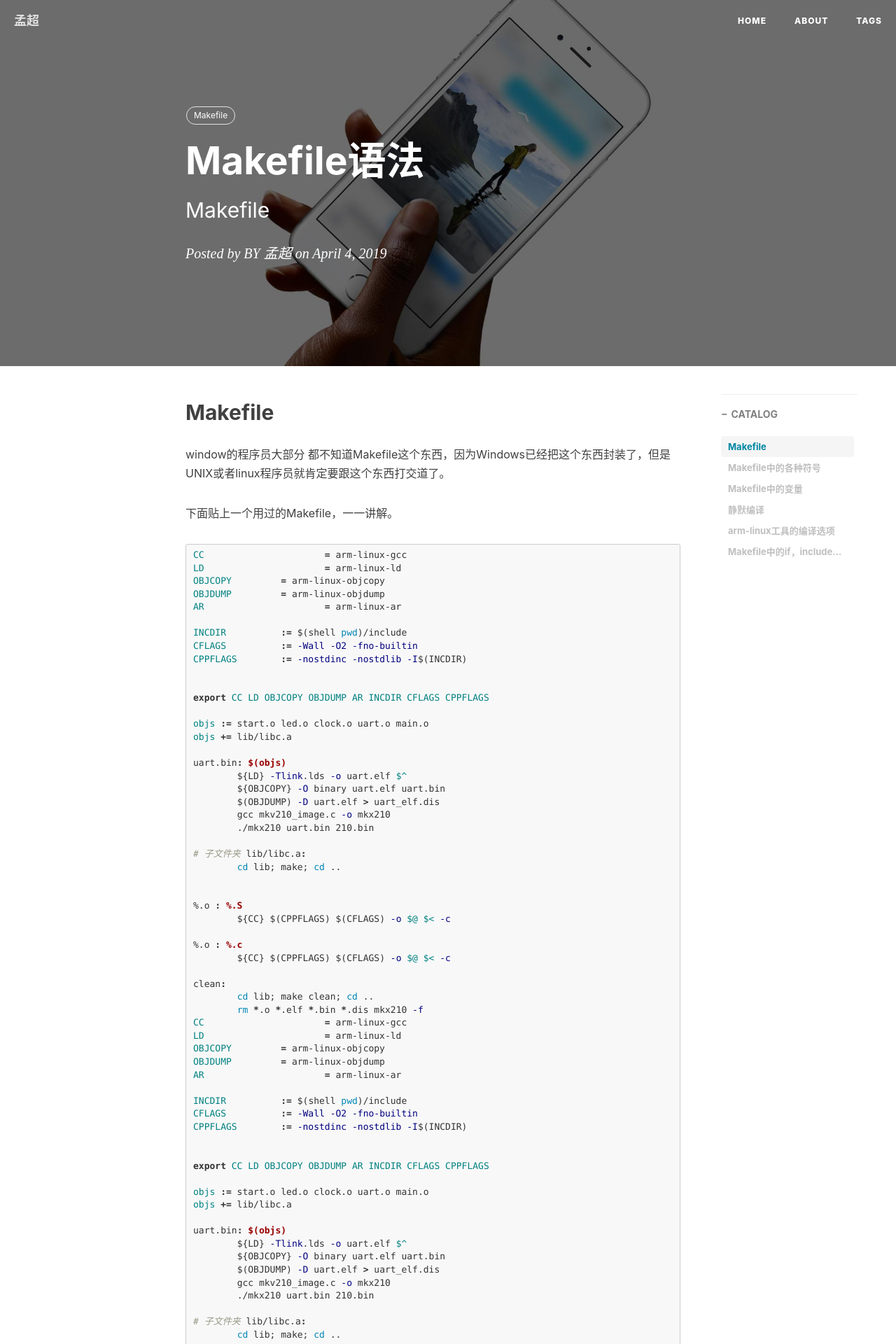
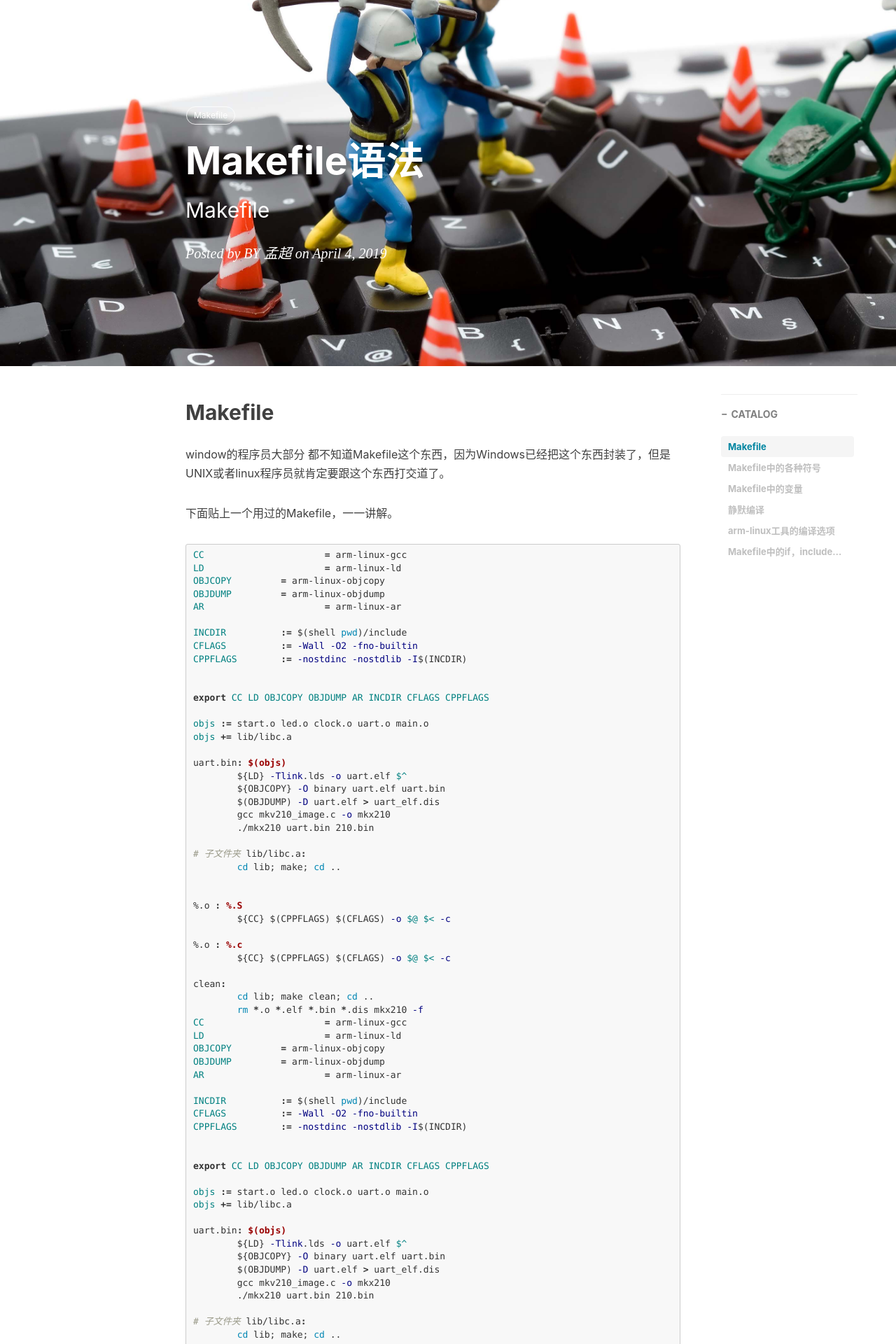
Before and after one commit to vzhan229/vzhan229.github.io, a Jekyll site: the page built from _posts/2019-04-04-Makefile.md, in a window 1280 px wide. Shown: the top 1920 px of the page at 70% size. Built offline with Jekyll 4.4.1, drawn with Linux system fonts in a browser that asks for light colours; nearby versions of some CDN libraries; comment, search, counter and statistics services are not loaded.

Commit message:
更新文章

```diff
--- a/_posts/2019-04-04-Makefile.md
+++ b/_posts/2019-04-04-Makefile.md
@@ -4,7 +4,7 @@
 subtitle:   Makefile
 date:       2019-04-04
 author:     BY 孟超
-header-img: img/post-bg-ios9-web.jpg
+header-img: img/post-bg-keybord.jpg
 catalog: 	 true
 tags:
     - Makefile
```
